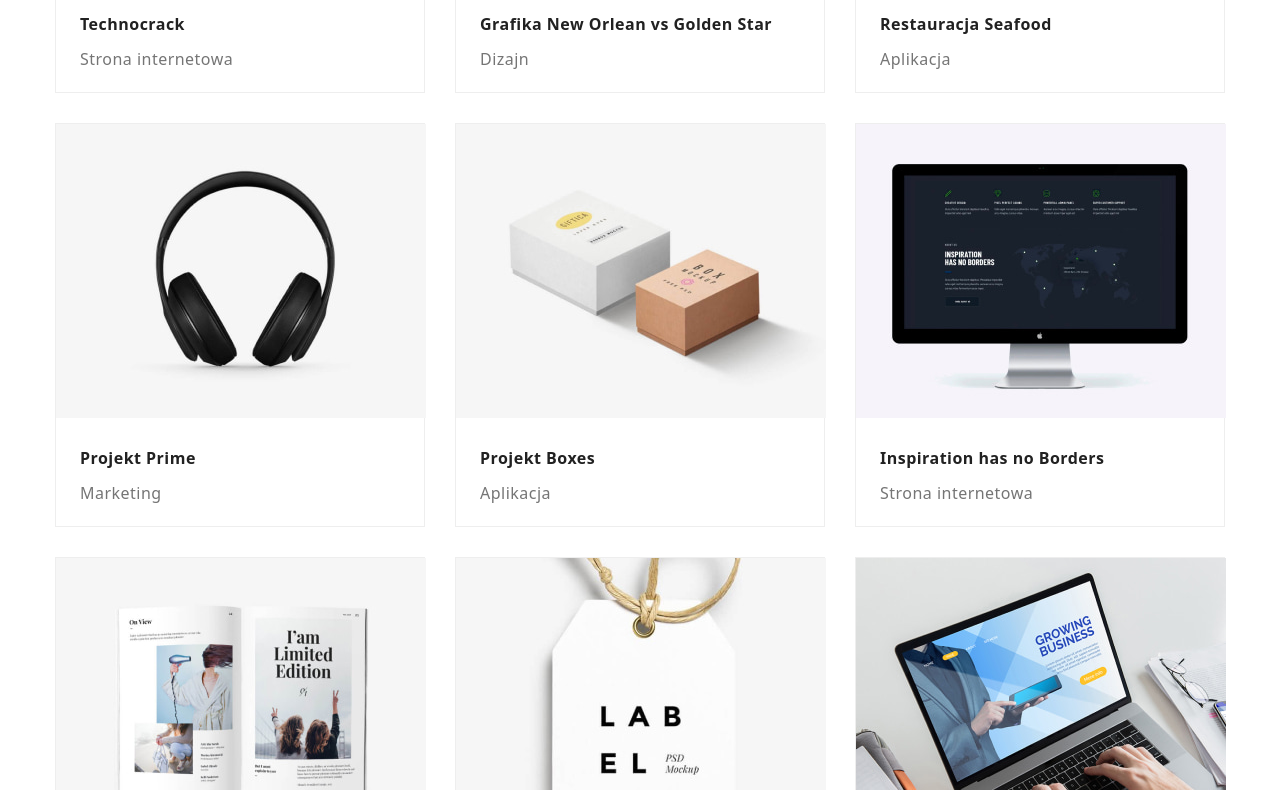
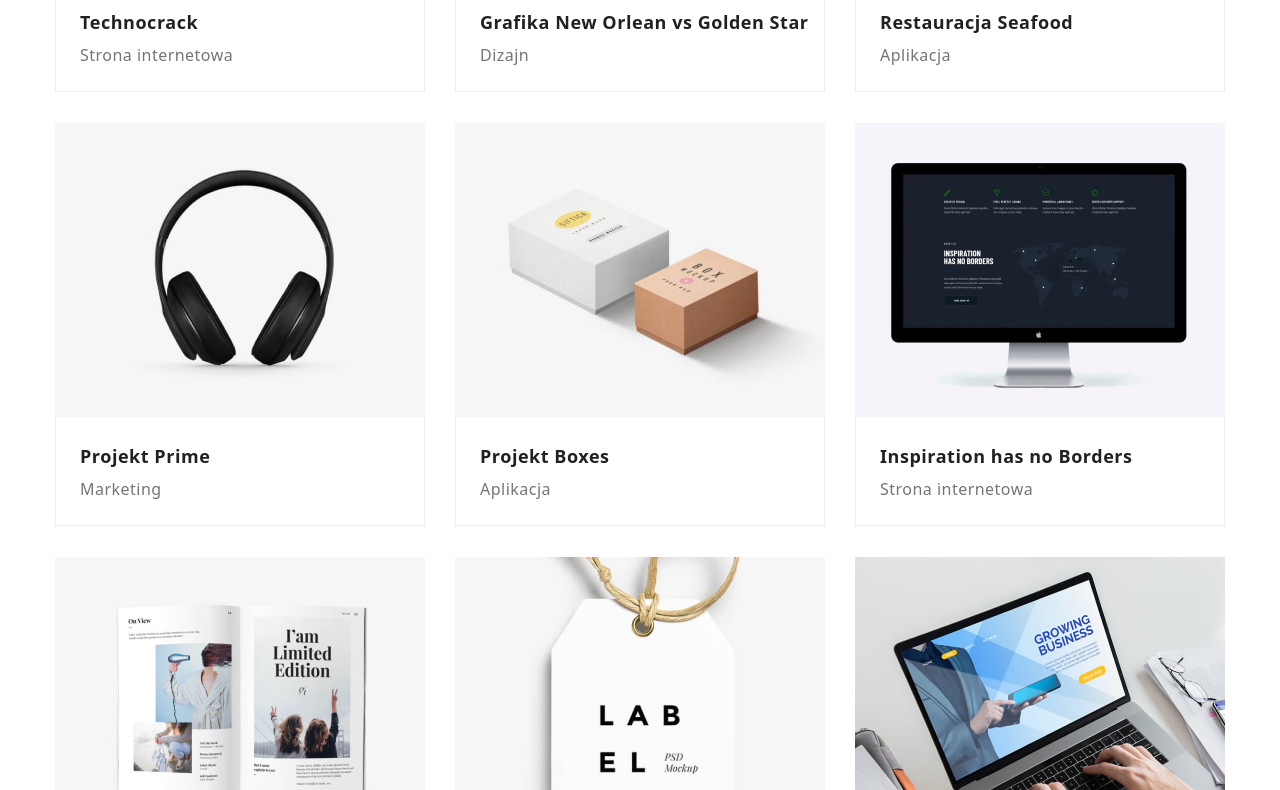
Before and after one commit to Aechelonea/goit-markup-hw-03, a plain HTML site: page portfolio.html in a window 1280 px wide. Shown: the part 597-1387 px from the top of the page. Drawn offline with nearby package versions, Linux system fonts and the light colour scheme.

Commit message:
Correction

```diff
--- a/css/styles.css
+++ b/css/styles.css
@@ -131,7 +131,7 @@ main {
 
 .box {
   background-color: var(--dark-background-color);
-  padding: 200px 452px 200px 452px;
+  padding: 200px 0px 200px 0px;
   width: 100%;
 }
 
@@ -279,6 +279,10 @@ main {
   margin-bottom: 0px;
 }
 
+.team-description img {
+  border: 0px;
+}
+
 .team-description li {
   background: #ffffff;
   box-shadow: 0px 1px 3px rgba(0, 0, 0, 0.12), 0px 1px 1px rgba(0, 0, 0, 0.14),
@@ -317,24 +321,33 @@ main {
   margin: 0px;
 }
 
+.portfolio-description img {
+  margin-bottom: -5px;
+}
+
+.portfolio-description div {
+  border: 1px solid #EEEEEE;
+  display: flex;
+  flex-direction: column;
+  justify-content: center;
+  height: 110px;
+}
+
 .portfolio-description li {
   width: 370px;
   height: 404px;
   background: #FFFFFF;
-  border: 1px solid #EEEEEE;
   box-sizing: border-box;
 }
 
 .portfolio-description h5 {
   padding-left: 24px;
   font-weight: 700;
-  font-size: 16px;
+  font-size: 18px;
   line-height: 2;
   letter-spacing: 0.03em;
   color: var(--title-color);
   margin: 0px;
-  padding-top: 20px;
-  padding-bottom: 4px;
 }
 
 .portfolio-description p {
--- a/portfolio.html
+++ b/portfolio.html
@@ -53,45 +53,59 @@
                     <img src="images/Portfolio/Technocrack.jpg"
                         alt="Laptop ze stroną powitalną z napisem Our people make the difference" width="370"
                         height="294">
+                    <div>
                         <h5>Technocrack</h5>
                         <p>Strona internetowa</p>
+                    </div>
                 </li>
                 <li>
                     <img src="images/Portfolio/Basketball.jpg"
                         alt="Grafika z dwoma koszykarzami w skoku walczącymi o piłkę." width="370" height="294">
+                    <div>
                         <h5>Grafika New Orlean vs Golden Star</h5>
                         <p>Dizajn</p>
+                    </div>
                 </li>
                 <li>
                     <img src="images/Portfolio/Seafood.jpg"
                         alt="Czarne logo restauracji Seafood na tle wyszarzonej ryby." width="370" height="294">
+                    <div>
                         <h5>Restauracja Seafood</h5>
                         <p>Aplikacja</p>
+                    </div>
                 </li>
                 <li>
                     <img src="images/Portfolio/Prime.jpg" alt="Czarne słuchawki nauszne na białym tle." width="370"
                         height="294">
+                    <div>
                         <h5>Projekt Prime</h5>
                         <p>Marketing</p>
+                    </div>
                 </li>
                 <li>
                     <img src="images/Portfolio/Boxes.jpg" alt="Dwa pudełka z minimalistycznym designem na białym tle."
                         width="370" height="294">
+                    <div>
                         <h5>Projekt Boxes</h5>
                         <p>Aplikacja</p>
+                    </div>
                 </li>
                 <li>
                     <img src="images/Portfolio/NoBorders.jpg"
                         alt="Monitor z wyświetlonym projektem czarnej strony z mapą świata." width="370" height="294">
+                    <div>
                         <h5>Inspiration has no Borders</h5>
                         <p>Strona internetowa</p>
+                    </div>
                 </li>
                 <li>
                     <img src="images/Portfolio/Limited.jpg"
                         alt="Otwarty magazyn papierowy ze zdjęciami i napisem I'm limited edition." width="370"
                         height="294">
+                    <div>
                         <h5>Magazyn Limited Edition</h5>
                         <p>Dizajn</p>
+                    </div>
                 </li>
                 <li>
                     <img src="images/Portfolio/LAB.jpg"
```
Lines whose indentation alone changed are shown as unchanged.
